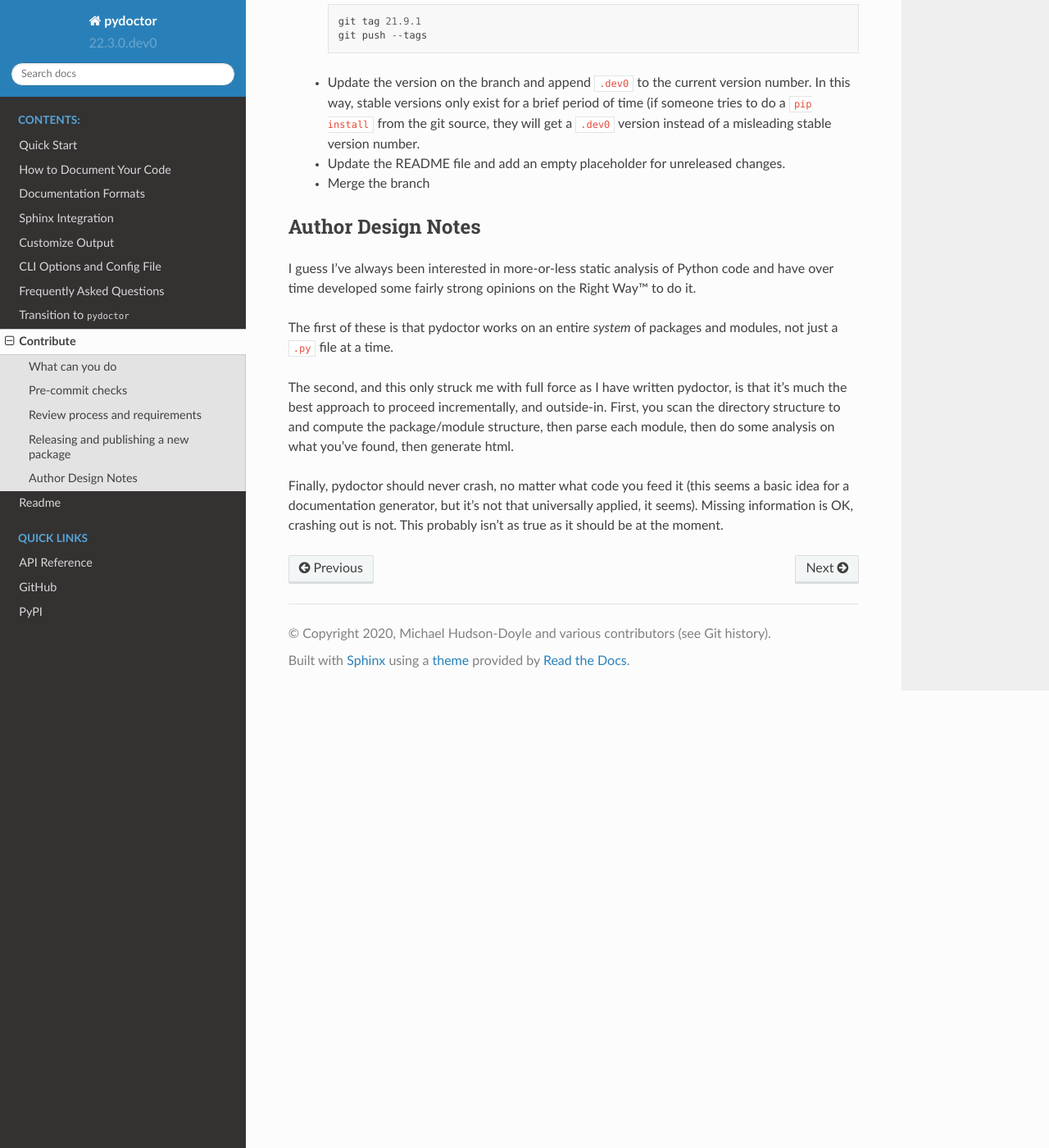
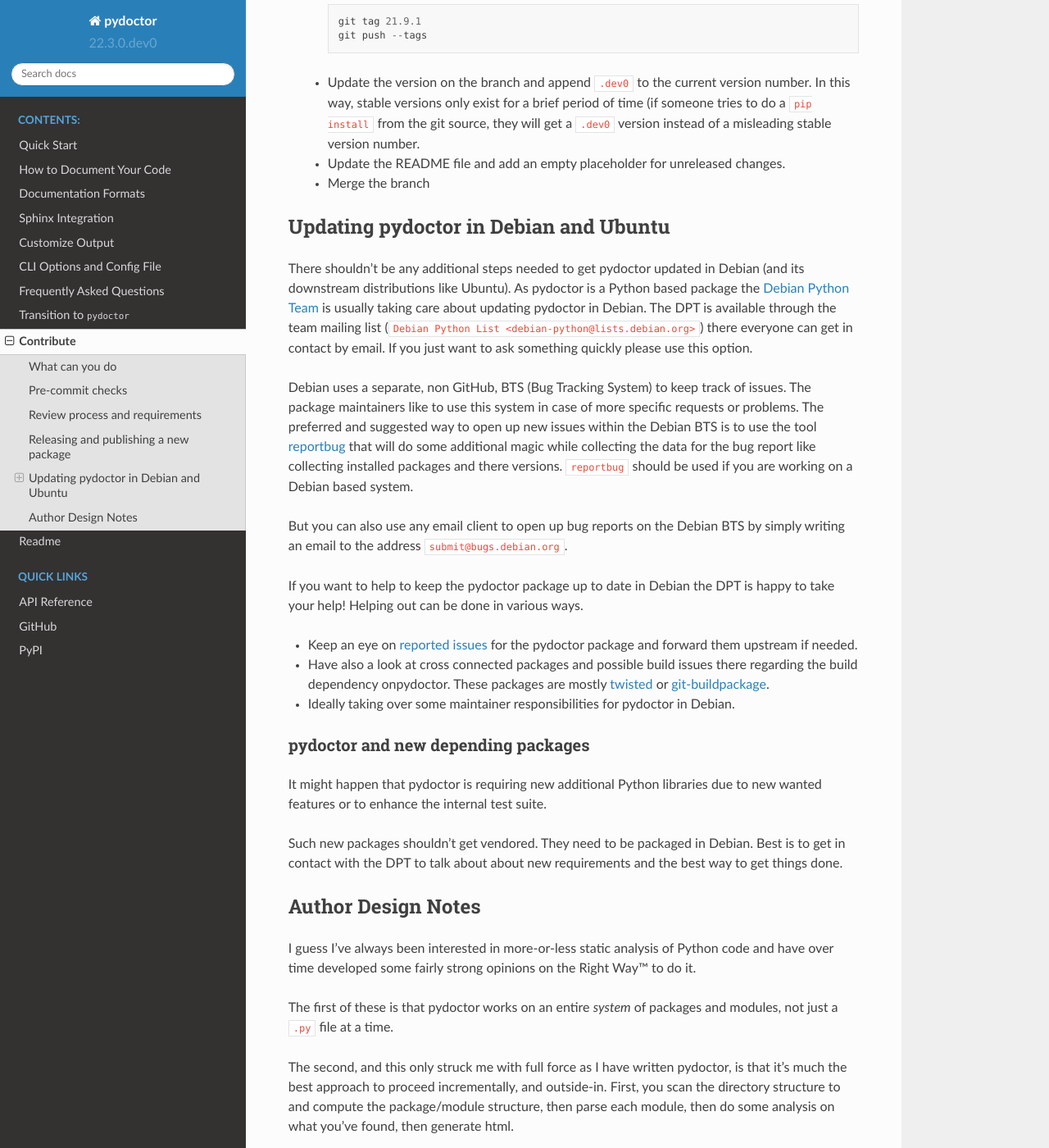
Before and after one commit to twisted/pydoctor, a Sphinx documentation site: the page built from docs/source/contrib.rst, in a window 1280 px wide and 1400 px high, scrolled down 1963 px. Shown: the whole window at 82% size. Built offline with Sphinx 7.4.7 and the Read the Docs theme 2.0.0, drawn with Linux system fonts in a browser that asks for light colours.

Commit message:
contrib.rst: Add section pydoctor in Debian
This commit adds a basic section about pydoctor and the package pydoctor
in Debian. It hopefully adds some information how pydoctor gets handled
in Debian.

```diff
--- a/docs/source/contrib.rst
+++ b/docs/source/contrib.rst
@@ -74,6 +74,51 @@
  - Update the README file and add an empty placeholder for unreleased changes.
  - Merge the branch
 
+Updating pydoctor in Debian and Ubuntu
+--------------------------------------
+
+There shouldn't be any additional steps needed to get pydoctor updated in
+Debian (and its downstream distributions like Ubuntu).
+As pydoctor is a Python based package the `Debian Python Team
+<https://wiki.debian.org/Teams/PythonTeam>`_ is usually taking care about
+updating pydoctor in Debian. The DPT is available through the team mailing
+list (``Debian Python List <debian-python@lists.debian.org>``) there everyone
+can get in contact by email. If you just want to ask something quickly please
+use this option.
+
+Debian uses a separate, non GitHub, BTS (Bug Tracking System) to keep track
+of issues. The package maintainers like to use this system in case of more
+specific requests or problems. The preferred and suggested way to open up
+new issues within the Debian BTS is to use the tool `reportbug
+<https://wiki.debian.org/reportbug>`_ that will do some additional magic
+while collecting the data for the bug report like collecting installed
+packages and there versions. ``reportbug`` should be used if you are working
+on a Debian based system.
+
+But you can also use any email client to open up bug reports on the Debian
+BTS by simply writing an email to the address ``submit@bugs.debian.org``.
+
+If you want to help to keep the pydoctor package up to date in Debian the
+DPT is happy to take your help! Helping out can be done in various ways.
+
+* Keep an eye on `reported issues <https://bugs.debian.org/cgi-bin/pkgreport.cgi?repeatmerged=yes&src=pydoctor>`_
+  for the pydoctor package and forward them upstream if needed.
+* Have also a look at cross connected packages and possible build issues
+  there regarding the build dependency onpydoctor. These packages are mostly
+  `twisted <https://tracker.debian.org/pkg/twisted>`_ or
+  `git-buildpackage <https://tracker.debian.org/pkg/git-buildpackage>`_.
+* Ideally taking over some maintainer responsibilities for pydoctor in Debian.
+
+pydoctor and new depending packages
+~~~~~~~~~~~~~~~~~~~~~~~~~~~~~~~~~~~
+
+It might happen that pydoctor is requiring new additional Python libraries
+due to new wanted features or to enhance the internal test suite.
+
+Such new packages shouldn't get vendored. They need to be packaged in
+Debian. Best is to get in contact with the DPT to talk about about new
+requirements and the best way to get things done.
+
 Author Design Notes
 -------------------
 
```
